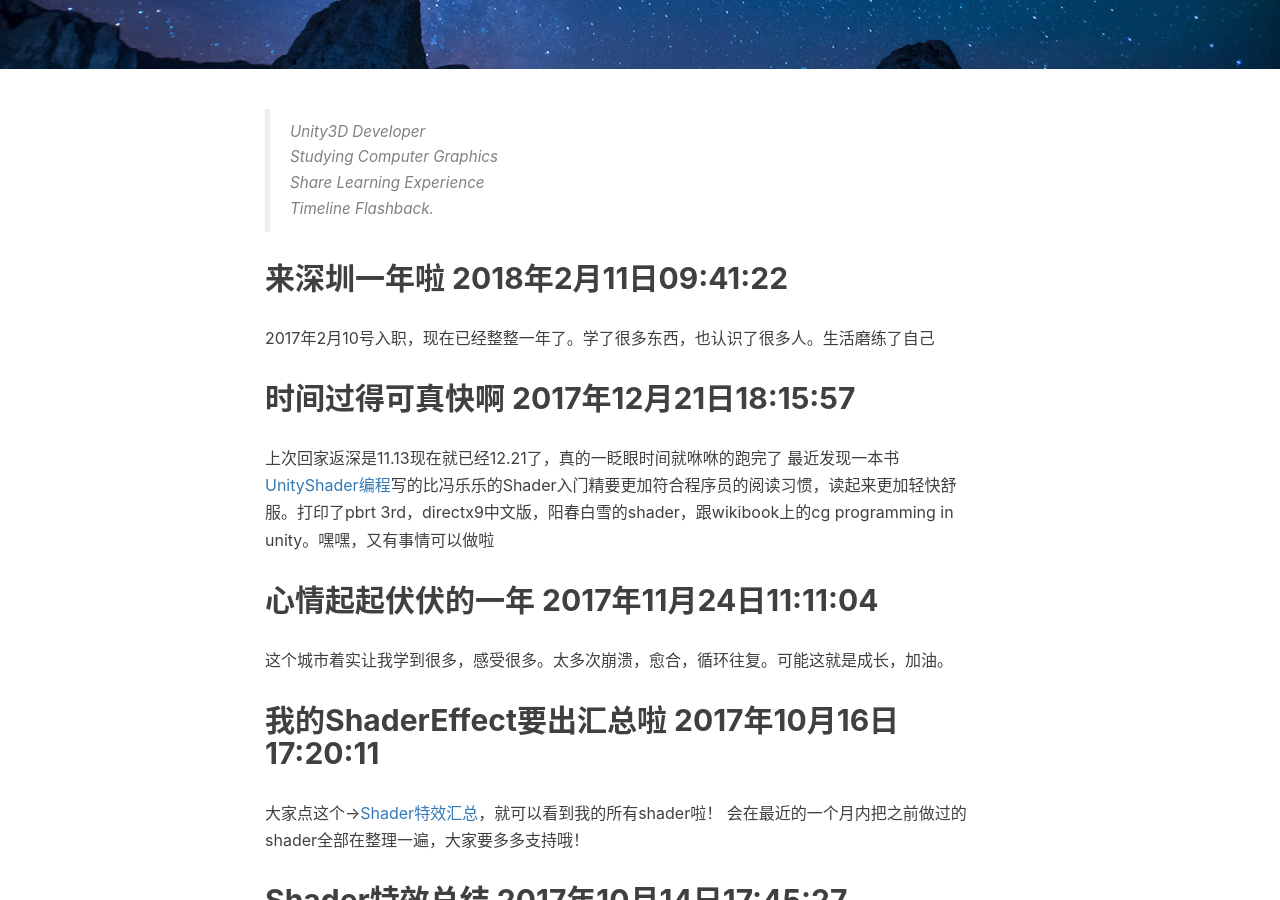
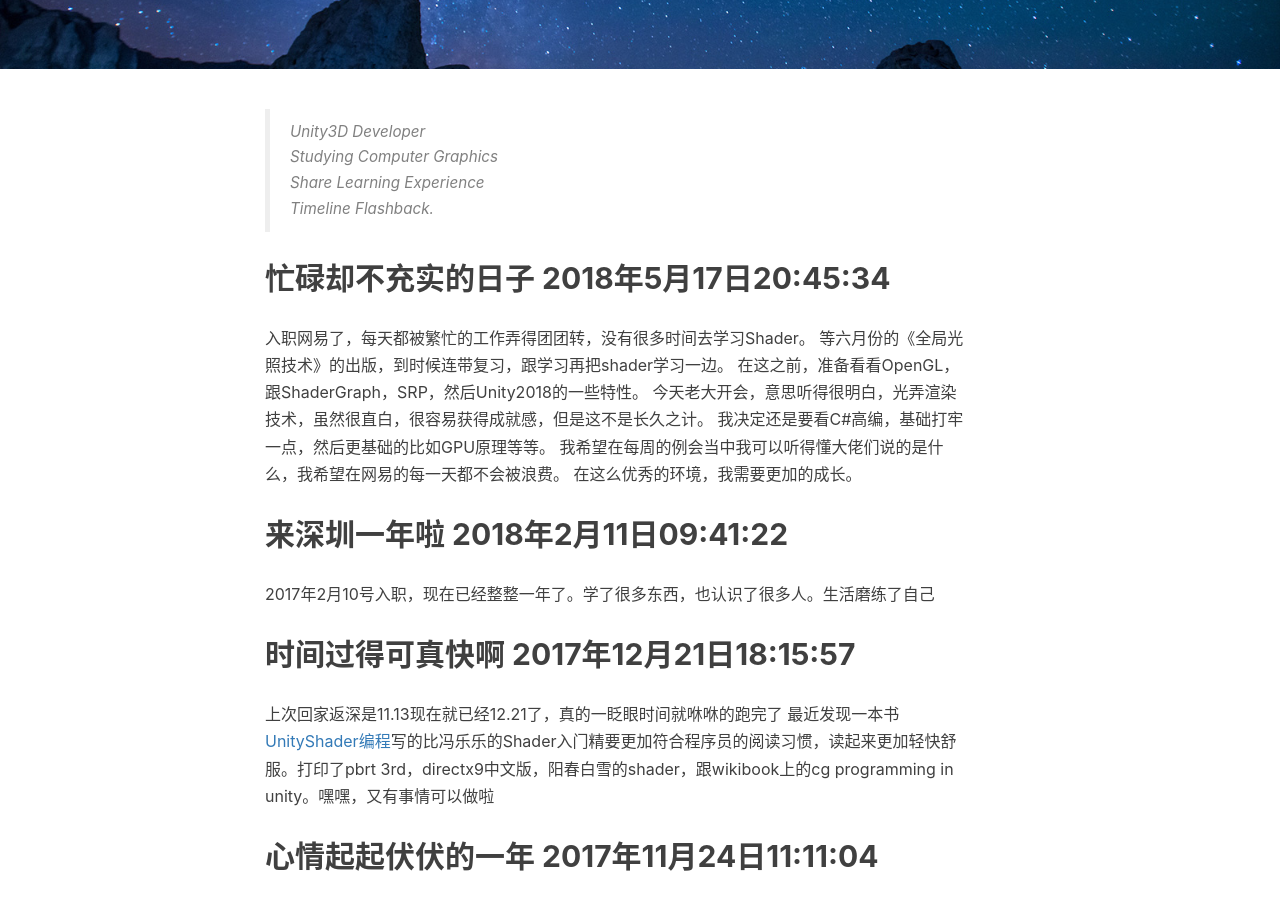
Before and after one commit to yqlizeao/yqlizeao.github.io, a Jekyll site: the page built from _posts/2017-06-25-myblog.markdown, in a window 1280 px wide and 900 px high, scrolled down 388 px. Built offline with Jekyll 4.4.1, drawn with Linux system fonts in a browser that asks for light colours; nearby versions of some CDN libraries; comment, search, counter and statistics services are not loaded; some of the changed text lies outside the part shown.

Commit message:
Update 2017-06-25-myblog.markdown

```diff
--- a/_posts/2017-06-25-myblog.markdown
+++ b/_posts/2017-06-25-myblog.markdown
@@ -13,6 +13,16 @@ tags:
 > Studying Computer Graphics<br>
 > Share Learning Experience<br>
 > Timeline Flashback.<br>
+
+## 忙碌却不充实的日子 2018年5月17日20:45:34
+
+入职网易了，每天都被繁忙的工作弄得团团转，没有很多时间去学习Shader。
+等六月份的《全局光照技术》的出版，到时候连带复习，跟学习再把shader学习一边。
+在这之前，准备看看OpenGL，跟ShaderGraph，SRP，然后Unity2018的一些特性。
+今天老大开会，意思听得很明白，光弄渲染技术，虽然很直白，很容易获得成就感，但是这不是长久之计。
+我决定还是要看C#高编，基础打牢一点，然后更基础的比如GPU原理等等。
+我希望在每周的例会当中我可以听得懂大佬们说的是什么，我希望在网易的每一天都不会被浪费。
+在这么优秀的环境，我需要更加的成长。
 
 ## 来深圳一年啦 2018年2月11日09:41:22
 
```
Also changed, not shown: other parts of _posts/2017-06-25-myblog.markdown (+1 -11 lines).
